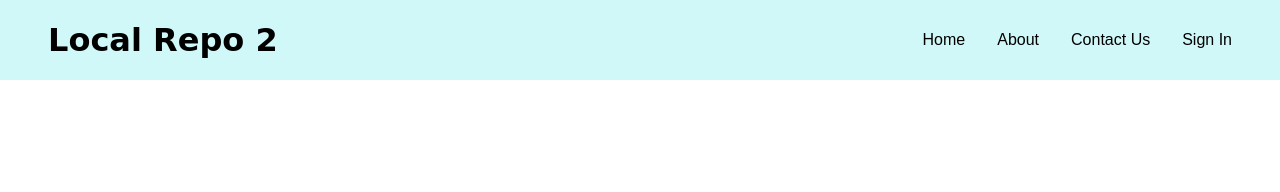
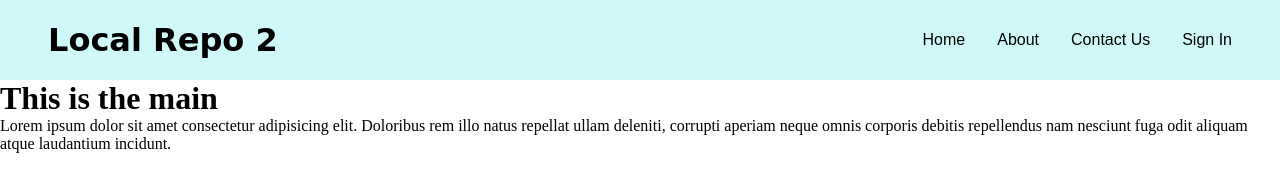
Before and after one commit to avi-helloworld/localrepo2, a plain HTML site: page index.html in a window 1280 px wide. Drawn offline with Linux system fonts and the light colour scheme.

Commit message:
this id added 2

```diff
--- a/index.html
+++ b/index.html
@@ -16,5 +16,9 @@
             <li>Sign In</li>
         </ul>
     </header>
+    <main>
+        <h1>This is the main</h1>
+        <p>Lorem ipsum dolor sit amet consectetur adipisicing elit. Doloribus rem illo natus repellat ullam deleniti, corrupti aperiam neque omnis corporis debitis repellendus nam nesciunt fuga odit aliquam atque laudantium incidunt.</p>
+    </main>
 </body>
 </html>
```
